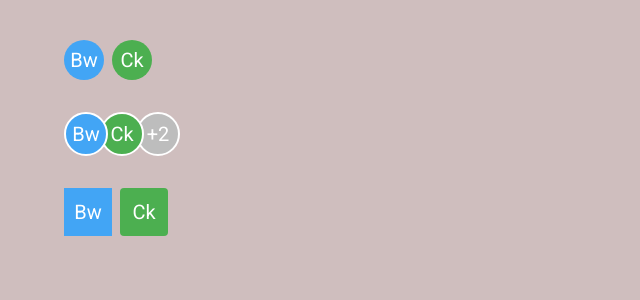
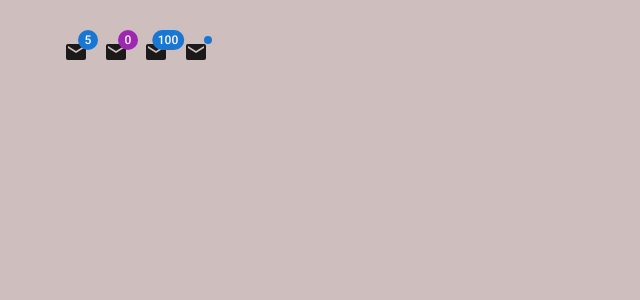
Before and after one commit to serkanbulutgenc/codespaces-blank, a Next.js app: page / in a window 1280 px wide. Shown: the top 300 px of the page, without its empty margins (0-640 px from the left). Built offline with nearby package versions, Linux system fonts and the light colour scheme; what @mui/material-nextjs would draw is missing.

Commit message:
Badge Component

```diff
--- a/src/app/page.tsx
+++ b/src/app/page.tsx
@@ -21,7 +21,8 @@
 //import MuiDrawer from "@/components/MuiDrawer"
 //import MuiSpeedDial from "@/components/MuiSpeedDial"
 //import MuiBottomNavigation from "@/components/MuiBottomNavigation"
-import MuiAvatar from "@/components/MuiAvatar"
+//import MuiAvatar from "@/components/MuiAvatar"
+import MuiBadge from "@/components/MuiBadge"
 
 import { Container } from '@mui/material';
 
@@ -50,7 +51,8 @@
          {/* <MuiDrawer/> */}
          {/* <MuiSpeedDial/> */}
          {/* <MuiBottomNavigation/> */}
-         <MuiAvatar/>
+         {/* <MuiAvatar/> */}
+         <MuiBadge/>
     </Container>
 
   );
--- /dev/null
+++ b/src/components/MuiBadge.tsx
@@ -0,0 +1,22 @@
+import { Badge, Stack } from "@mui/material";
+import MailIcon from "@mui/icons-material/Mail";
+
+export default function BadgePage(){
+    return <Stack spacing={2} direction={'row'}>
+        <Badge badgeContent={5} color="primary">
+            <MailIcon/>
+        </Badge>
+
+        <Badge badgeContent={0} color="secondary" showZero>
+            <MailIcon/>
+        </Badge>
+
+        <Badge badgeContent={100} color="primary" max={999}>
+            <MailIcon/>
+        </Badge>
+
+        <Badge  variant="dot" color="primary">
+            <MailIcon/>
+        </Badge>
+    </Stack>
+}
```
